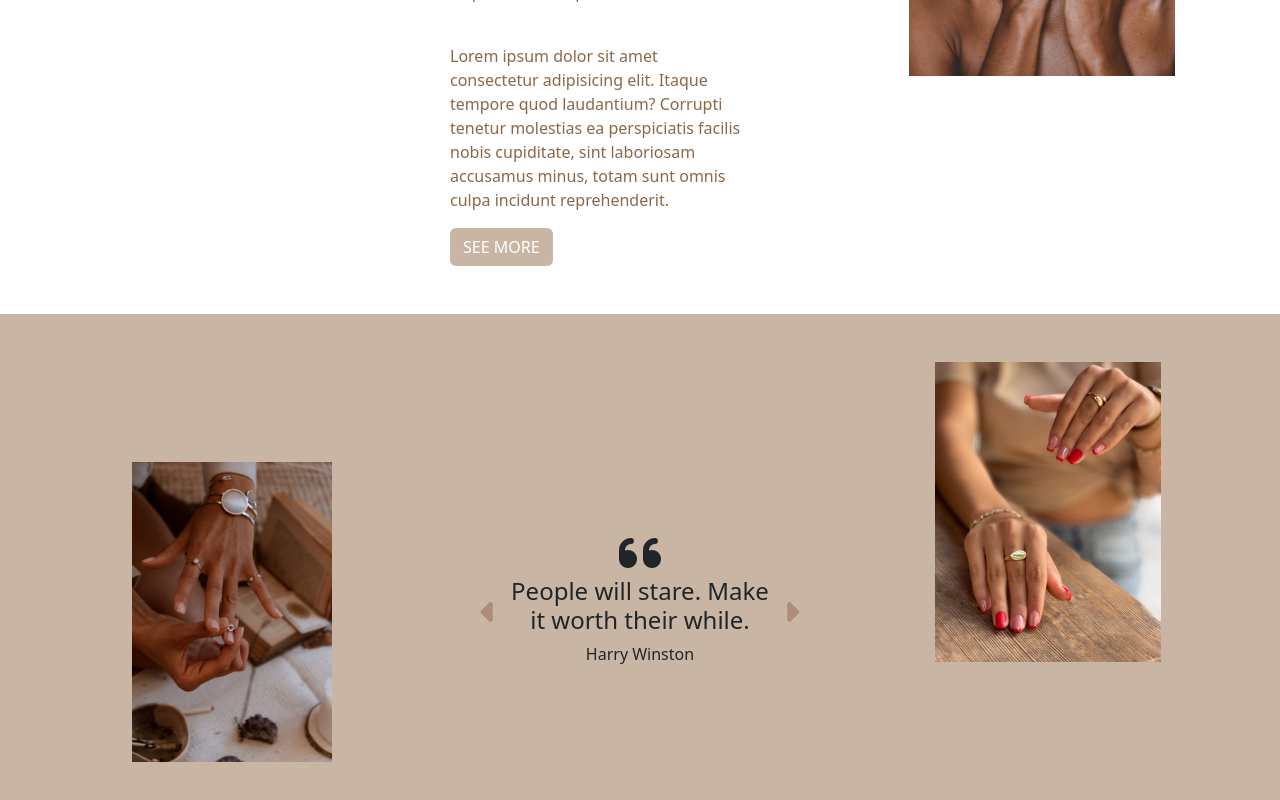
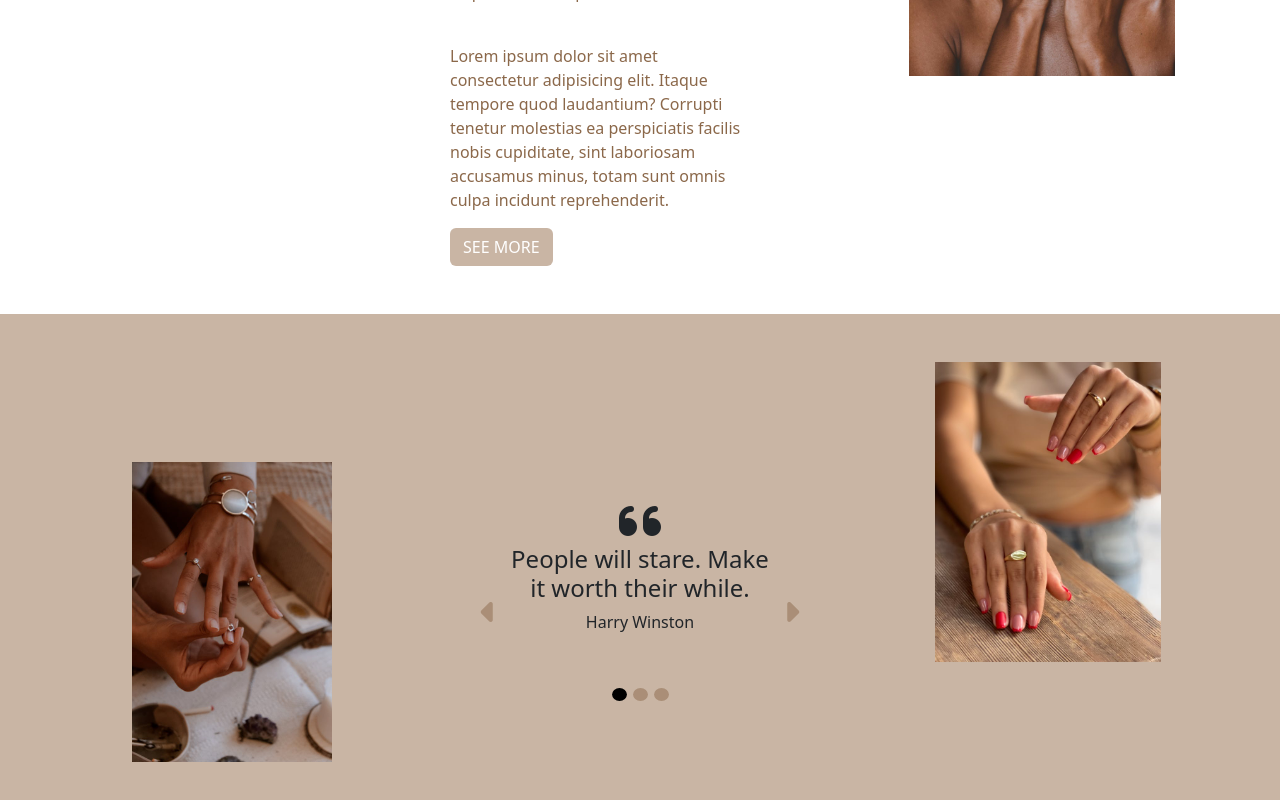
Before and after one commit to Carol254/glitter-e-shop, an Angular app: page / in a window 1280 px wide. Shown: the part 1654-2454 px from the top of the page. Built offline with nearby package versions, Linux system fonts and the light colour scheme.

Commit message:
few changes made

```diff
--- a/src/app/home/home.component.css
+++ b/src/app/home/home.component.css
@@ -5,7 +5,6 @@
     overflow: hidden;
     position: relative;
     background-size: cover;
-
 }
 .content{
   text-align: center;
--- a/src/app/home/home.component.html
+++ b/src/app/home/home.component.html
@@ -10,7 +10,7 @@
 <section class="carousel-section">
     <div class="py-5">
         <div class="container">
-            <div id="carouselExampleCaptions" class="carousel slide">
+            <div id="carouselExampleCaptions" class="carousel slide  carousel-fade">
                 <div class="carousel-indicators">
                   <button type="button" data-bs-target="#carouselExampleCaptions" data-bs-slide-to="0" class="active" aria-current="true" aria-label="Slide 1"></button>
                   <button type="button" data-bs-target="#carouselExampleCaptions" data-bs-slide-to="1" aria-label="Slide 2"></button>
@@ -109,23 +109,29 @@
             <div class="col-lg-4">
                 <div class="quote-carousel">
                     <div id="carouselExampleFade" class="carousel slide carousel-fade">
+                        <div class="carousel-indicators">
+                            <button type="button" data-bs-target="#carouselExampleFade" class="active" data-bs-slide-to="0" aria-current="true" aria-label="Slide 1"></button>
+                            <button type="button" data-bs-target="#carouselExampleFade" class="" data-bs-slide-to="1" aria-label="Slide 2"></button>
+                            <button type="button" data-bs-target="#carouselExampleFade" class="" data-bs-slide-to="2" aria-label="Slide 3"></button>
+                        </div>
                         <div class="carousel-inner">
                           <div class="carousel-item active d-block px-5">
                             <i class="fas fa-quote-left fa-3x text-center"></i>
                             <h4 class="d-block w-100 text-center">People will stare. Make it worth their while. </h4>
-                            <div class="text-center">Harry Winston</div>
+                            <p class="text-center">Harry Winston</p>
                           </div>
                           <div class="carousel-item d-block px-5">
                             <i class="fas fa-quote-left fa-3x text-center"></i>
                             <h4 class="d-block w-100 text-center">Diamonds are a girl’s best friend.</h4>
-                            <div class="text-center">Marilyn Monroe</div>
+                            <p class="text-center">Marilyn Monroe</p>
                           </div>
                           <div class="carousel-item d-block px-5">
                             <i class="fas fa-quote-left fa-3x text-center"></i>
-                            <h4 class="d-block w-100 text-center">The pearl is the queen of gems and the gem of queens.</h4>
-                            <div class="text-center">Grace Kelly</div>
+                            <h4 class="w-100 text-center">The pearl is the queen of gems and the gem of queens.</h4>
+                            <p class="text-center pb-5">Grace Kelly</p>
                           </div>
                         </div>
+
                         <button class="carousel-control-prev" type="button" data-bs-target="#carouselExampleFade" data-bs-slide="prev">
                           <span class="prev-icon" aria-hidden="true"></span>
                           <span class="visually-hidden">Previous</span>
@@ -134,6 +140,7 @@
                           <span class="next-icon" aria-hidden="true"></span>
                           <span class="visually-hidden">Next</span>
                         </button>
+
                     </div>
                 </div>
             </div>
--- a/src/styles.css
+++ b/src/styles.css
@@ -24,3 +24,27 @@
     background-color: var(--tertiary-color);
     color:var(--primary-color);
 }
+.carousel-indicators [data-bs-target]{
+    box-sizing: content-box;
+    flex: 0 1 auto;
+    width: 5px;
+    height: 3px;
+    padding: 5px;
+    margin-right: 3px;
+    margin-left: 3px;
+    text-indent: -999px;
+    cursor: pointer;
+    border-radius: 50%;
+    background-color:var(--accent-color) ;
+    background-clip: padding-box;
+    border: 0;
+    border-top: 10px solid transparent;
+    border-bottom: 10px solid transparent;
+    opacity: .5;
+    transition: opacity .6s ease;
+}
+
+.carousel-indicators [data-bs-target].active {
+    background-color:var(--tertiary-color);
+    opacity: 1;
+}
```
